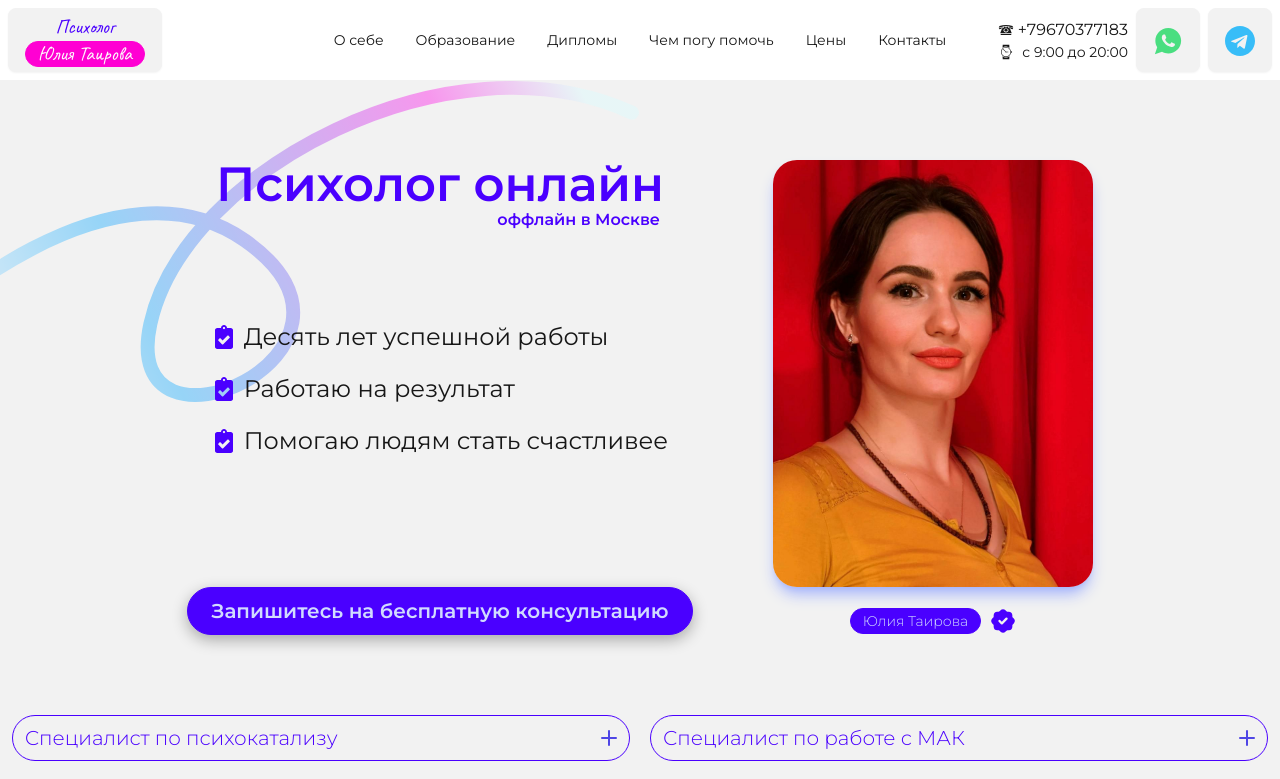
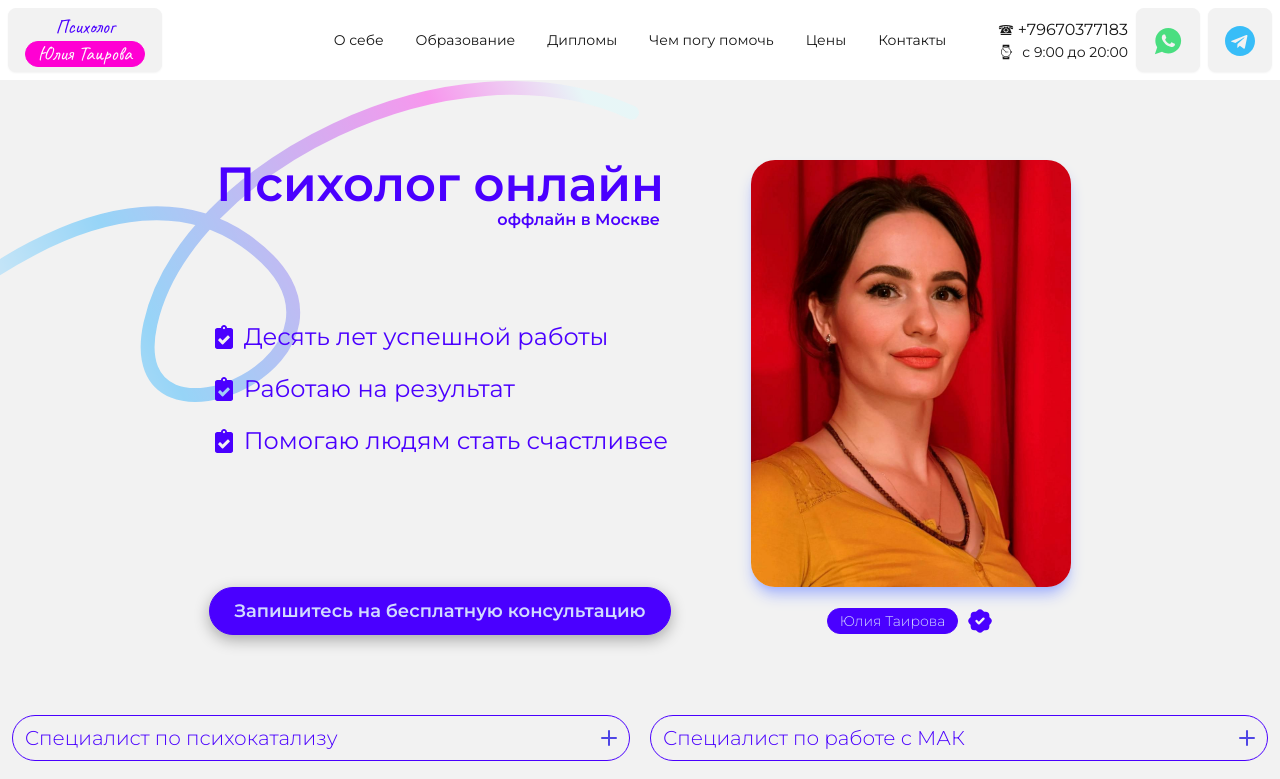
Before and after one commit to TimurTairov/juliyatairova.ru, a Next.js app: page / in a window 1280 px wide. Shown: the top 779 px of the page. Built offline with nearby package versions, Linux system fonts and the light colour scheme.

Commit message:
commit 1.9

```diff
--- a/components/Hero.jsx
+++ b/components/Hero.jsx
@@ -44,15 +44,15 @@ const Hero = () => {
             <div>
               <div className="mt-3 md:mt-5 lg:mt-0 text-base lg:text-2xl flex items-start">
                 <FaClipboardCheck className="shrink-0 text-primary mr-2 relative top-1 hover:scale-150 transition-transform duration-700" />
-                <p>Десять лет успешной работы</p>
+                <p className="text-primary">Десять лет успешной работы</p>
               </div>
               <div className="mt-2 md:mt-5 text-base lg:text-2xl flex items-start">
                 <FaClipboardCheck className="shrink-0 text-primary mr-2 relative top-1 hover:scale-150 transition-transform duration-700" />
-                <p>Работаю на результат</p>
+                <p className="text-primary">Работаю на результат</p>
               </div>
               <div className="mt-2 md:mt-5 text-base lg:text-2xl flex items-start">
                 <FaClipboardCheck className=" shrink-0 text-primary mr-2 relative top-1 hover:scale-150 transition-transform duration-700" />
-                <p>Помогаю людям стать счастливее</p>
+                <p className="text-primary">Помогаю людям стать счастливее</p>
               </div>
             </div>
           </div>
@@ -62,7 +62,7 @@ const Hero = () => {
               href="https://wa.me/79670377183?text=Юлия+здравствуйте%2C+записываюсь+к+вам+на+бесплатную+консультацию."
               target="_blank"
               rel="noreferrer"
-              className="glare-button btn text-center btn-primary rounded-full xl:mt-5 flex items-center text-xs md:text-lg lg:text-xl xl:text-xl  hover:bg-white hover:text-primary transition-colors duration-700 px-3 md:px-6"
+              className="glare-button btn text-center btn-primary rounded-full xl:mt-5 flex items-center text-xs md:text-lg  hover:bg-white hover:text-primary transition-colors duration-700 px-3 md:px-6"
             >
               Запишитесь на бесплатную консультацию
             </a>
```
